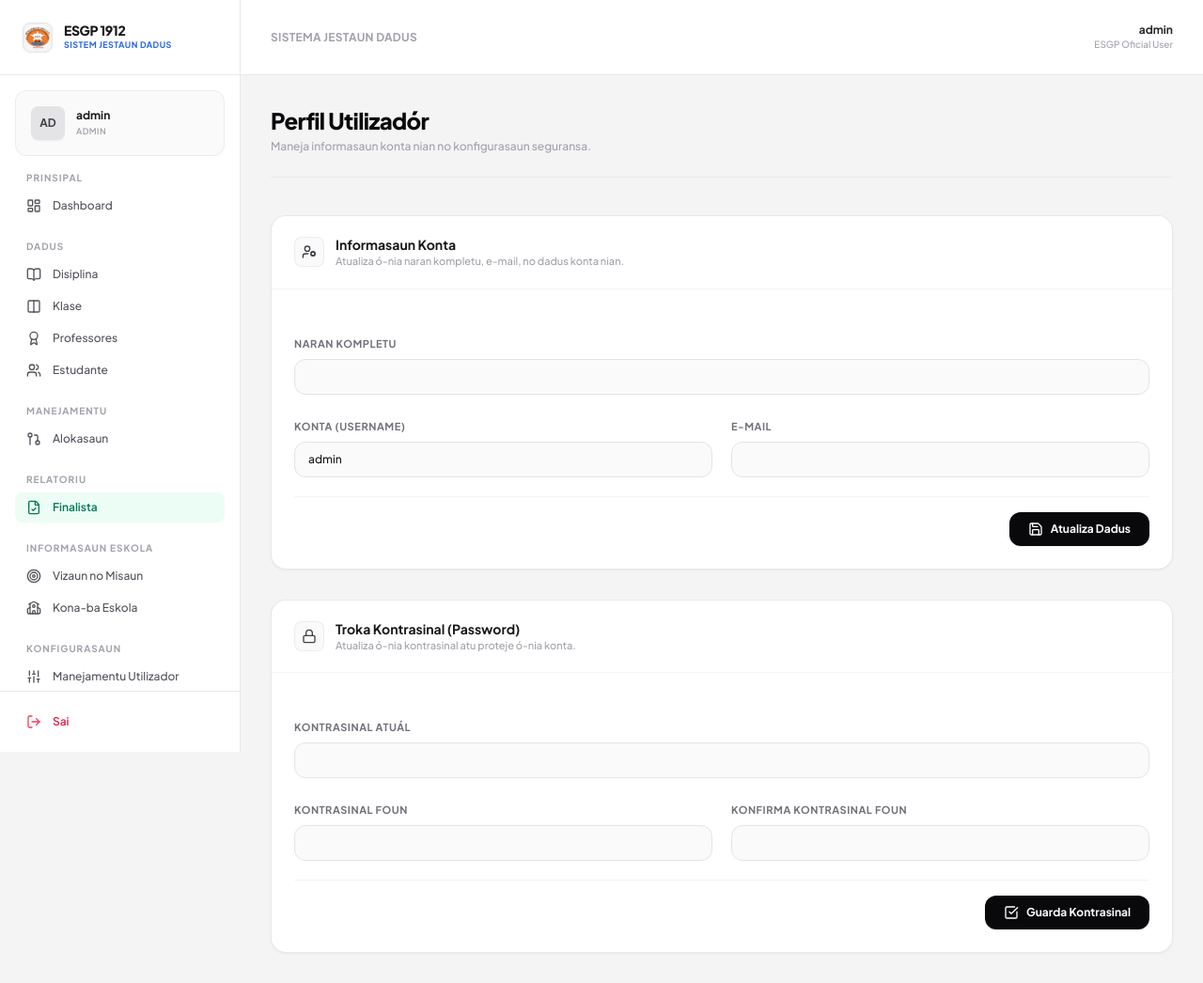
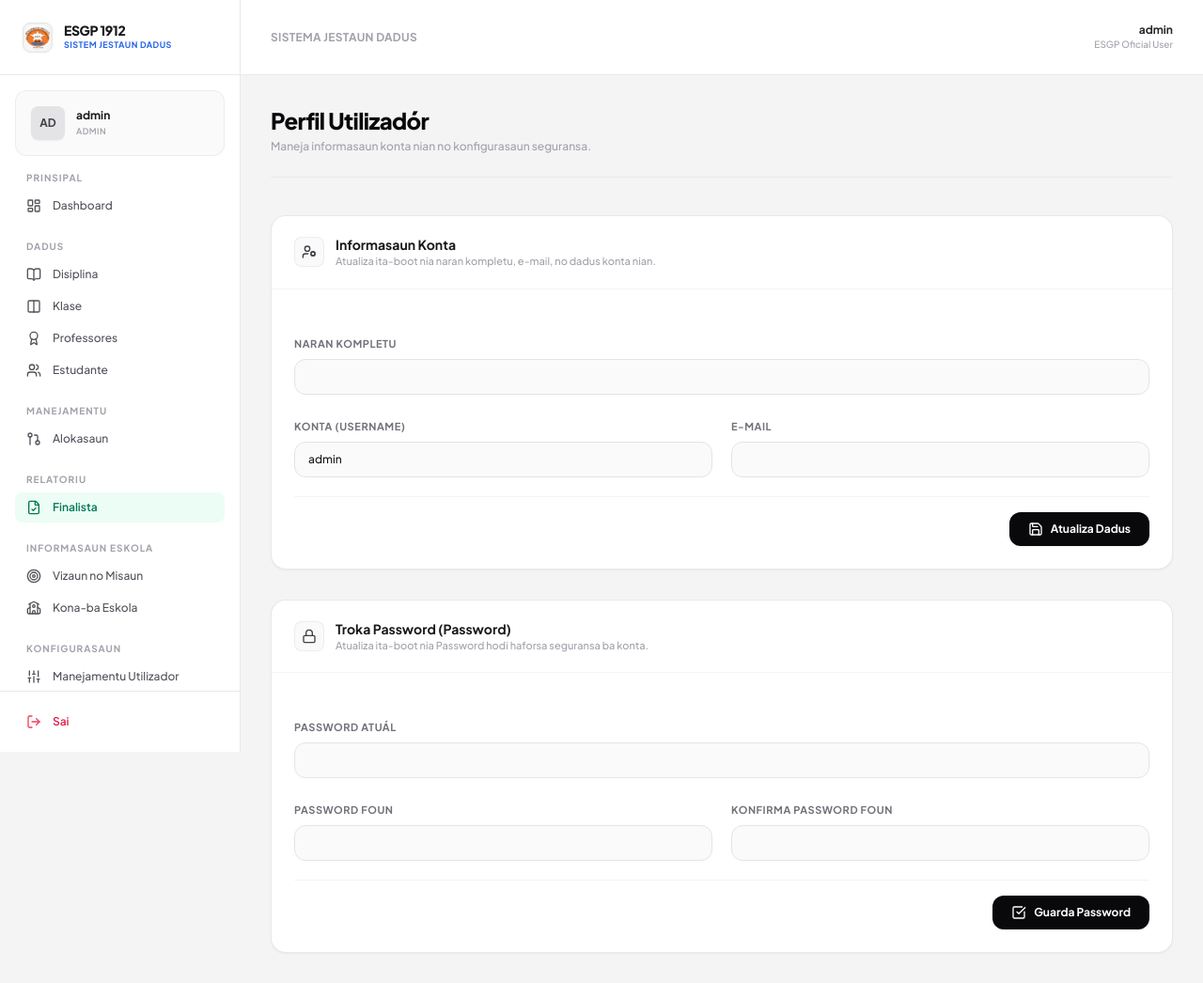
Before and after one commit to Celio-err/Team-Project-SJD, a Django app: page /users/konta in a window 1280 px wide. Shown: the whole page at 94% size. Run offline with Django 5.2, Linux system fonts and the light colour scheme; a user stored in the database is signed in; data comes from the database, SQL or seed files in the repository; parts of the project's set-up code (start-up, migrations or seed data) failed here and were passed over; some libraries are stand-ins or nearby versions.

Commit message:
halo grouping ba asaun sira

```diff
--- a/apps/users/views.py
+++ b/apps/users/views.py
@@ -187,13 +187,24 @@ def estudante_create_view(request, pk=None):
     })
 
 def hamoos_estudante(request, pk):
+
+    if not request.user.is_superuser:
+        messages.error(request, "Ita-boot la iha permisaun ba asesu asaun refere!")
+        return redirect('estudante_list')
+
     estudante = get_object_or_404(Estudante, id=pk)
     if request.method == 'POST':
         estudante.delete()
         return redirect('estudante_list')
     return render(request, 'users/konfirm_delete_est.html', {'estudante': estudante})
 
+@login_required
 def edit_estudante(request, pk):
+    #grouping ba asaun edit estudante(so superuser mak bele asesu)
+    if not request.user.is_superuser:
+        messages.error(request, "Ita-boot la iha autorizasaun ba asaun refere!")
+        return redirect ('estudante_list')
+
     estudante = get_object_or_404(Estudante, id=pk)
     klases = Klase.objects.all()
     if request.method == 'POST':
@@ -213,6 +224,9 @@ def edit_estudante(request, pk):
 
 #views professor
 def professor_create_view(request):
+    if not request.user.is_superuser:
+        messages.error(request, "Ita-boot la iha permisaun ba asesu asaun refere!")
+        return redirect('professor_list')
     if request.method == 'POST':
         nis = request.POST.get('nis')
         id_funcionario = request.POST.get('id_funcionario')
--- a/templates/academic/lista_klase.html
+++ b/templates/academic/lista_klase.html
@@ -7,11 +7,12 @@
             <h2 class="text-3xl font-bold text-slate-800">Lista Klase</h2>
             <p class="text-slate-500 text-sm">Jere no organiza informasaun klase sira.</p>
         </div>
-
+        {% if user.is_superuser %}
         <a href="{% url 'klase_create' %}" class="inline-flex items-center gap-2 px-5 py-2.5 bg-indigo-600 text-white rounded-xl font-bold text-sm hover:bg-indigo-700 transition-all shadow-sm active:scale-95">
             <svg class="w-4 h-4" fill="none" stroke="currentColor" viewBox="0 0 24 24"><path stroke-width="2.5" d="M12 6v6m0 0v6m0-6h6m-6 0H6"/></svg>
             Aumenta Klase
         </a>
+        {% endif %}
     </div>
 
     <div class="grid grid-cols-1 sm:grid-cols-2 lg:grid-cols-4 gap-5">
@@ -26,6 +27,7 @@
     </span>
 
     <div class="flex items-center gap-2">
+    {% if user.is_superuser %}
         <a href="{% url 'edit_klase' k.id %}" class="text-slate-300 hover:text-indigo-600 transition-colors">
             <svg class="w-4 h-4" fill="none" stroke="currentColor" viewBox="0 0 24 24">
                 <path stroke-linecap="round" stroke-linejoin="round" stroke-width="2" d="M11 5H6a2 2 0 00-2 2v11a2 2 0 002 2h11a2 2 0 002-2v-5m-1.414-9.414a2 2 0 112.828 2.828L11.828 15H9v-2.828l8.586-8.586z" />
@@ -40,6 +42,7 @@
                 </svg>
             </button>
         </form>
+        {% endif %}
     </div>
 </div>
 
--- a/templates/base_dashboard.html
+++ b/templates/base_dashboard.html
@@ -83,7 +83,6 @@
                 </div>
             </div>
 
-            {% if user.is_superuser or user.professor_profile.cargo == 'Diretor/a da Escola' %}
             <div>
                 <p class="text-[10px] font-bold text-zinc-400 uppercase tracking-widest px-3 mb-1.5">Manejamentu</p>
                 <div class="space-y-0.5">
@@ -92,8 +91,7 @@
                     </a>
                 </div>
             </div>
-            {% endif %}
-
+            {% if user.is_superuser or user.professor_profile.cargo == 'Diretor/a da Escola' %}
             <div>
                 <p class="text-[10px] font-bold text-zinc-400 uppercase tracking-widest px-3 mb-1.5">Relatoriu</p>
                 <div class="space-y-0.5">
@@ -115,6 +113,7 @@
                     </a>
                 </div>
             </div>
+            {% endif %}
 
             {% if user.is_superuser %}
             <div>
--- a/templates/users/perfil.html
+++ b/templates/users/perfil.html
@@ -56,7 +56,7 @@
                 </div>
                 <div>
                     <h3 class="text-sm font-bold text-zinc-900">Informasaun Konta</h3>
-                    <p class="text-zinc-400 text-[11px] font-medium">Atualiza ó-nia naran kompletu, e-mail, no dadus konta nian.</p>
+                    <p class="text-zinc-400 text-[11px] font-medium">Atualiza ita-boot nia naran kompletu, e-mail, no dadus konta nian.</p>
                 </div>
             </div>
 
@@ -108,8 +108,8 @@
                     <i data-lucide="lock" class="w-4 h-4"></i>
                 </div>
                 <div>
-                    <h3 class="text-sm font-bold text-zinc-900">Troka Kontrasinal (Password)</h3>
-                    <p class="text-zinc-400 text-[11px] font-medium">Atualiza ó-nia kontrasinal atu proteje ó-nia konta.</p>
+                    <h3 class="text-sm font-bold text-zinc-900">Troka Password (Password)</h3>
+                    <p class="text-zinc-400 text-[11px] font-medium">Atualiza ita-boot nia Password hodi haforsa seguransa ba konta.</p>
                 </div>
             </div>
 
@@ -128,20 +128,20 @@
                 {% endif %}
 
                 <div class="space-y-1.5">
-                    <label for="id_password_tuan" class="text-[11px] font-bold text-zinc-500 uppercase tracking-wider">Kontrasinal Atuál</label>
+                    <label for="id_password_tuan" class="text-[11px] font-bold text-zinc-500 uppercase tracking-wider">Password Atuál</label>
                     <input type="password" name="password_tuan" id="id_password_tuan" required
                         class="w-full bg-zinc-50 border border-zinc-200 hover:border-zinc-300 focus:border-zinc-900 focus:bg-white text-zinc-900 text-xs font-medium px-3.5 py-2.5 rounded-xl transition-all outline-none">
                 </div>
 
                 <div class="grid grid-cols-1 sm:grid-cols-2 gap-5">
                     <div class="space-y-1.5">
-                        <label for="id_password_foun" class="text-[11px] font-bold text-zinc-500 uppercase tracking-wider">Kontrasinal Foun</label>
+                        <label for="id_password_foun" class="text-[11px] font-bold text-zinc-500 uppercase tracking-wider">Password Foun</label>
                         <input type="password" name="password_foun" id="id_password_foun" required
                             class="w-full bg-zinc-50 border border-zinc-200 hover:border-zinc-300 focus:border-zinc-900 focus:bg-white text-zinc-900 text-xs font-medium px-3.5 py-2.5 rounded-xl transition-all outline-none">
                     </div>
 
                     <div class="space-y-1.5">
-                        <label for="id_konfirma_password" class="text-[11px] font-bold text-zinc-500 uppercase tracking-wider">Konfirma Kontrasinal Foun</label>
+                        <label for="id_konfirma_password" class="text-[11px] font-bold text-zinc-500 uppercase tracking-wider">Konfirma Password Foun</label>
                         <input type="password" name="konfirma_password" id="id_konfirma_password" required
                             class="w-full bg-zinc-50 border border-zinc-200 hover:border-zinc-300 focus:border-zinc-900 focus:bg-white text-zinc-900 text-xs font-medium px-3.5 py-2.5 rounded-xl transition-all outline-none">
                     </div>
@@ -151,7 +151,7 @@
                     <button type="submit" name="change_password"
                         class="bg-zinc-950 hover:bg-zinc-800 text-white font-bold text-xs px-5 py-2.5 rounded-xl shadow-sm transition-colors flex items-center gap-2">
                         <i data-lucide="check-square" class="w-4 h-4"></i>
-                        Guarda Kontrasinal
+                        Guarda Password
                     </button>
                 </div>
             </form>
```
Also changed, not shown: apps/academic/views.py (+10 -0 lines), templates/academic/alokasaun_list.html (+10 -4 lines), templates/academic/lista_disiplina.html (+6 -1 lines), templates/users/lista_estudante.html (+6 -1 lines), templates/users/lista_profesor.html (+6 -1 lines).
